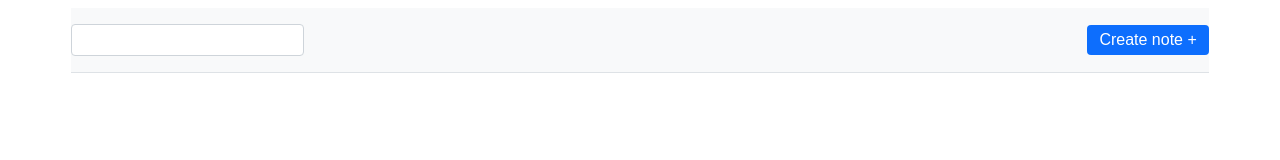
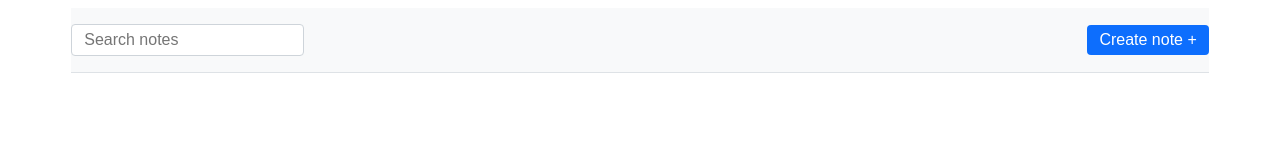
Before and after one commit to Slavik894/05-notehub, a React (Vite) app: page / in a window 1280 px wide. Shown: the top 160 px of the page. Built offline with nearby package versions, Linux system fonts and the light colour scheme; no server answers.

Commit message:
add placeholder text to SearchBox input for improved user guidance

```diff
--- a/src/components/SearchBox/SearchBox.tsx
+++ b/src/components/SearchBox/SearchBox.tsx
@@ -12,7 +12,7 @@ export default function SearchBox({onSearch}: SearchBoxProps){
 
     return(
         <div>
-            <input type="text" onChange={handleChange} className={css.input}/>
+            <input type="text" placeholder="Search notes" onChange={handleChange} className={css.input}/>
         </div>
     )
 }
```
